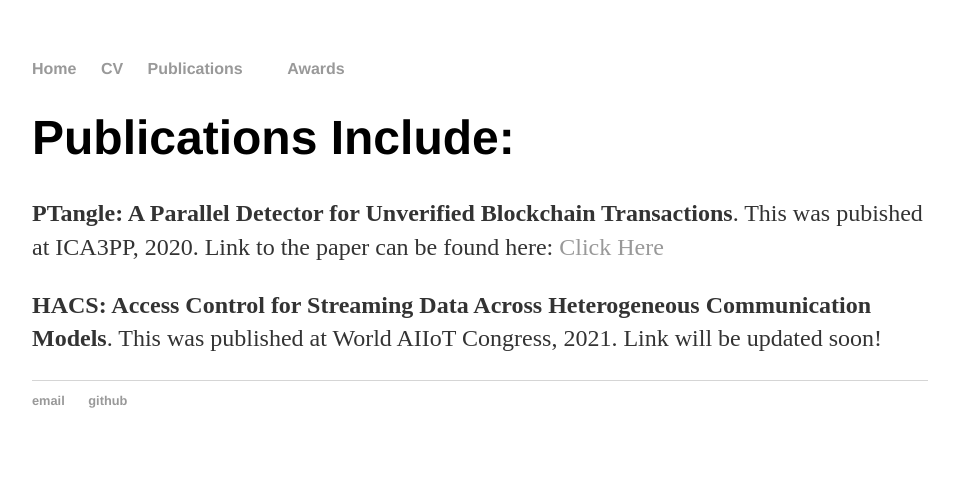
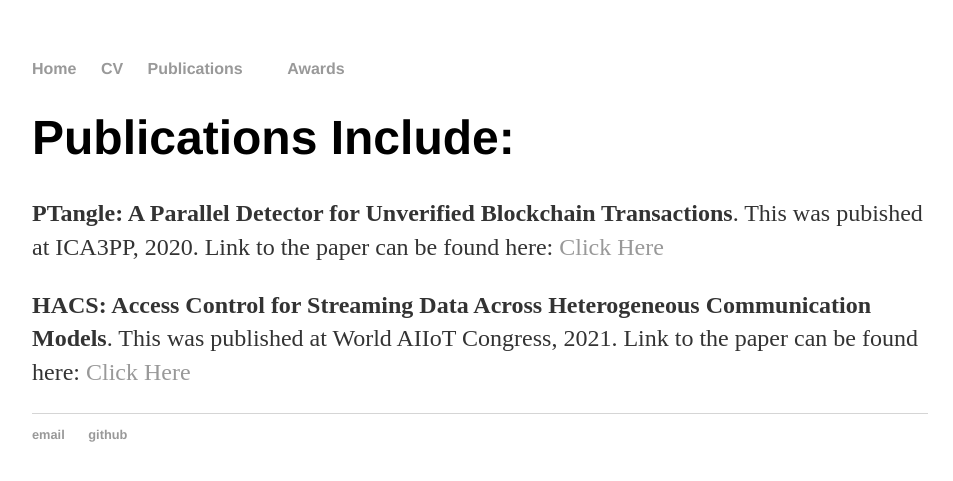
Before and after one commit to atul1234anand/atul1234anand.github.io, a Jekyll site: the page built from publications/index.html, in a window 1280 px wide. Shown: the top 481 px of the page, without its empty margins (160-1113 px from the left). Built offline with Jekyll 4.4.1, drawn with Linux system fonts in a browser that asks for light colours.

Commit message:
Update index.html

```diff
--- a/publications/index.html
+++ b/publications/index.html
@@ -7,6 +7,6 @@ title: Publications
 	<h1>Publications Include:</h1>
 
 	<p> <strong> PTangle: A Parallel Detector for Unverified Blockchain Transactions</strong>. This was pubished at ICA3PP, 2020. Link to the paper can be found here: <a href = "https://www.researchgate.net/publication/345897517_PTangle_A_Parallel_Detector_for_Unverified_Blockchain_Transactions">Click Here</a>
-	<p> <strong> HACS: Access Control for Streaming Data Across Heterogeneous Communication Models</strong>. This was published at World AIIoT Congress, 2021. Link will be updated soon!</p>
+	<p> <strong> HACS: Access Control for Streaming Data Across Heterogeneous Communication Models</strong>. This was published at World AIIoT Congress, 2021. Link to the paper can be found here: <a href = "https://ieeexplore.ieee.org/document/9454185">Click Here</a>
 
 </div>
```
